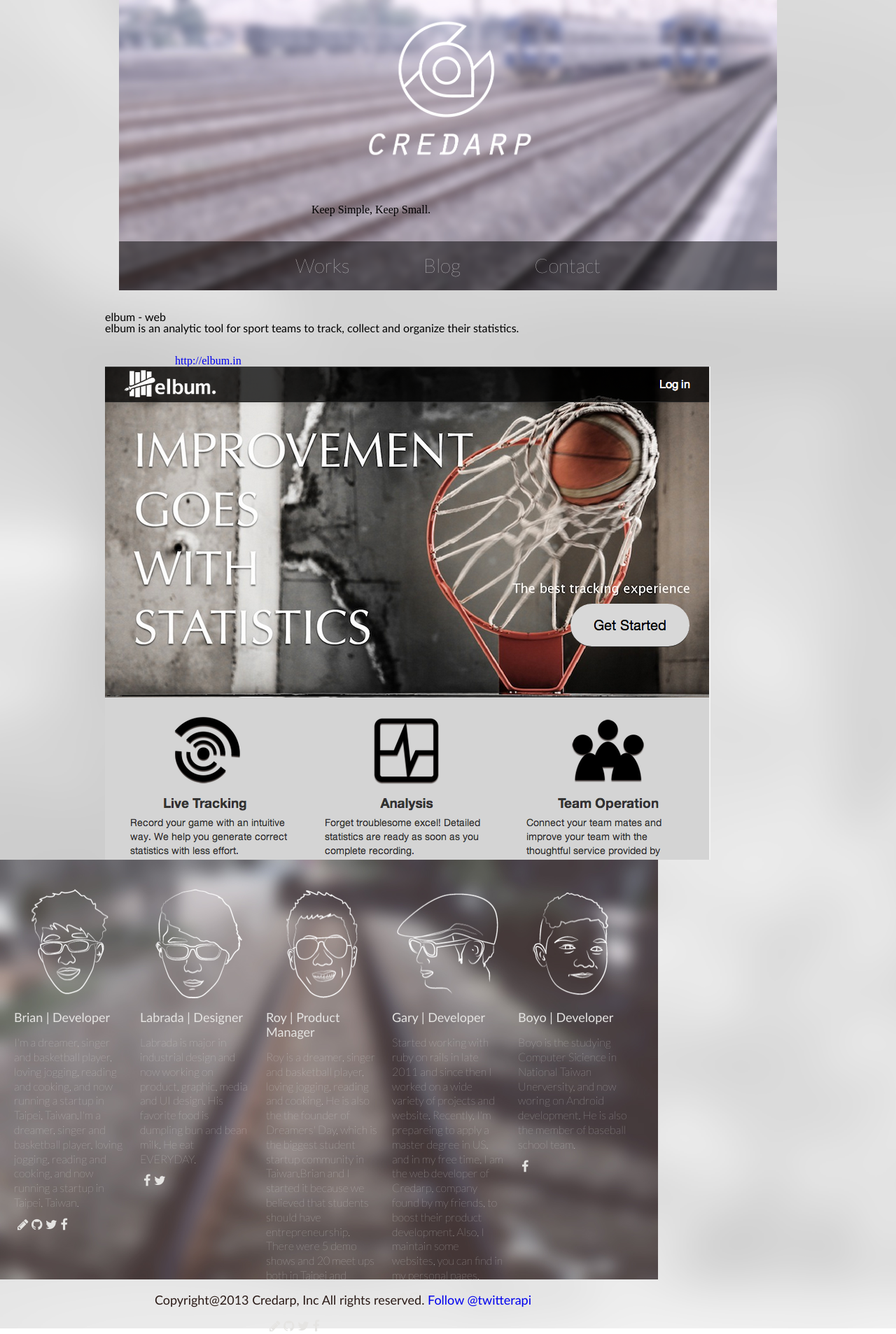
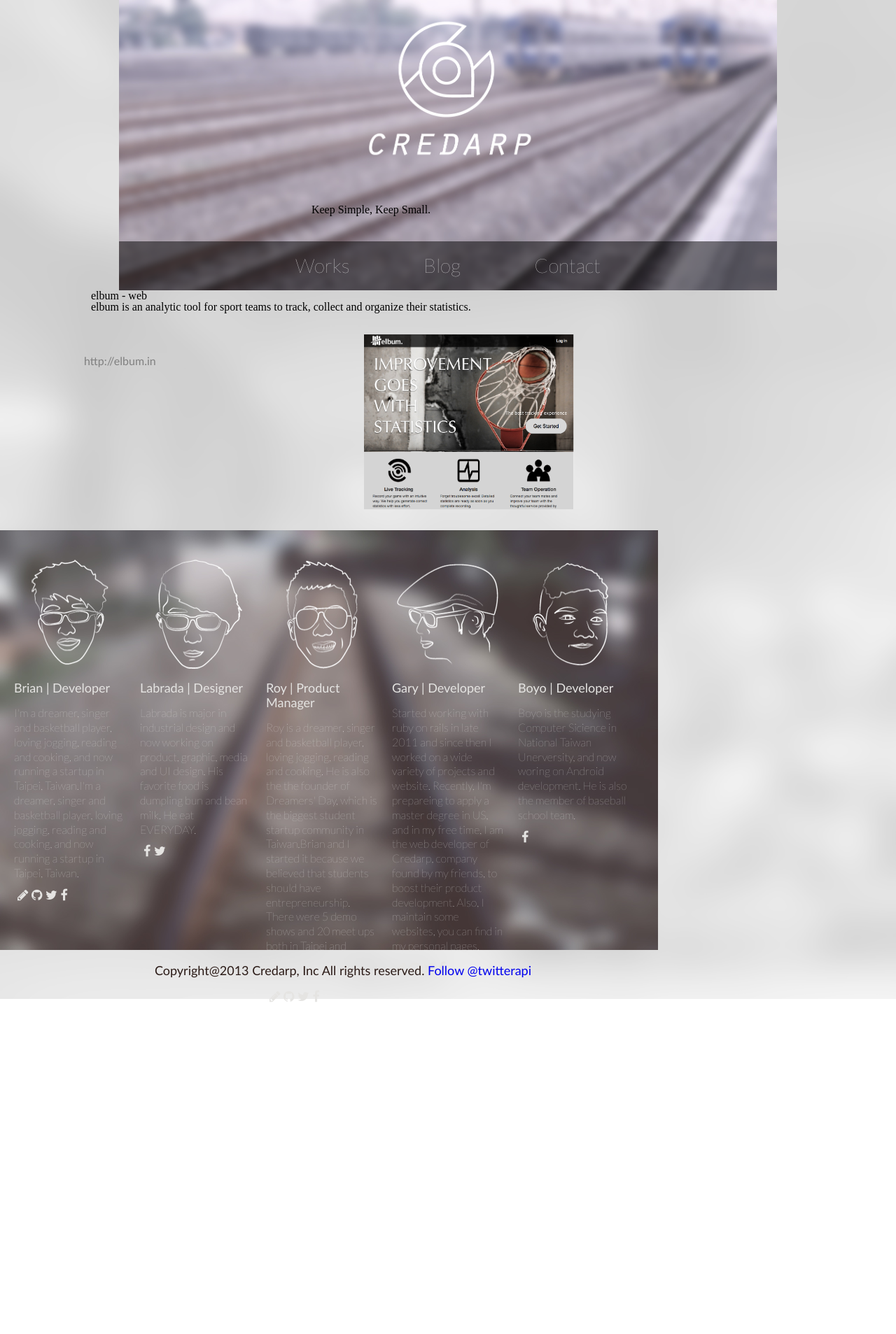
Before and after one commit to roykunglin/credarp, a Jekyll site: the page built from works/index.html, in a window 1280 px wide. Shown: the whole page at 70% size. Built offline with Jekyll 4.4.1, drawn with Linux system fonts in a browser that asks for light colours; nearby versions of some CDN libraries; Markdown is read by kramdown in place of the engine named in the settings; comment, search, counter and statistics services are not loaded; after the commit the page ends 1436 px from its top, so only the background shows below that.

Commit message:
works/index.html, 調整 html 層級

```diff
--- a/works/index.html
+++ b/works/index.html
@@ -3,8 +3,6 @@ layout: default
 ---
 
 <div class="row">
-  <div class="span12 ">
-    <div class="works">
       <div class="row">
             <h2>elbum - web</h2>
             <p>elbum is an analytic tool for sport teams to track, collect and organize their statistics.</p>
@@ -13,6 +11,7 @@ layout: default
           <div class="span6 ">
           </div>
         </div>
+  <div class="span12 works">
       <div class="offset1 span5 work-info">
           <a href="http://elbum.in">http://elbum.in</a>
       </div>
```
